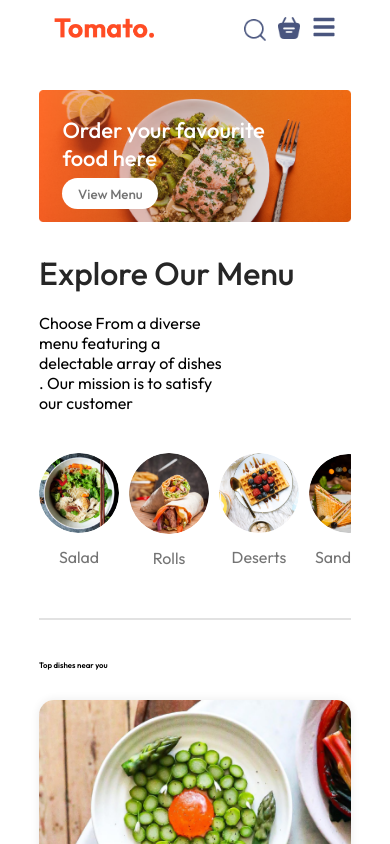
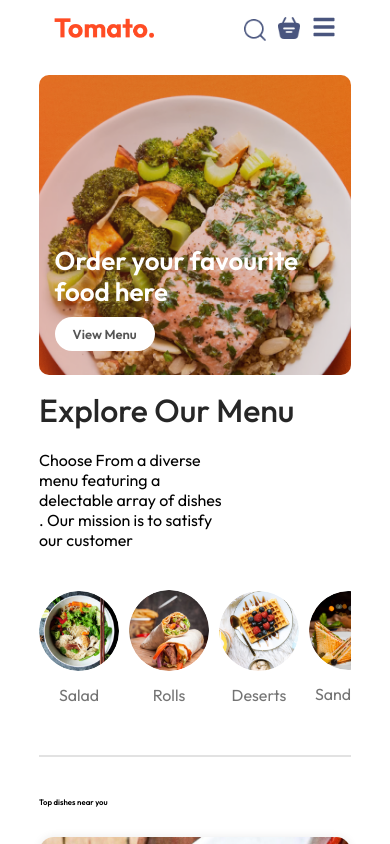
Before and after one commit to mercyobiwueze-maker/food-delivery-website, a React (Vite) app: page / in a window 390 px wide. Shown: the top 844 px of the page. Built offline with nearby package versions, Linux system fonts and the light colour scheme.

Commit message:
second commit

```diff
--- a/src/Components/Header/Header.css
+++ b/src/Components/Header/Header.css
@@ -1,52 +1,137 @@
-.header{
-    height: 34vw;
+.header {
+  width: 100%;
+  min-height: 600px;
+  height: 38vw;
+  max-height: 800px;
   margin: 30px auto;
-    background: url('/header_img.png') no-repeat;
-    background-size: contain;
+  background: url("/header_img.png") center center no-repeat;
+  background-size: cover;
+  border-radius: 15px;
   position: relative;
+  overflow: hidden;
 }
-.header-contents{
+
+.header-contents {
   position: absolute;
+  bottom: 10%;
+  left: 6%;
   display: flex;
   flex-direction: column;
-    align-items: start;
-    gap: 1.5vw;
-    max-width: 50%;
-    bottom: 10%;
-    left: 6vw;
-    animation: fadeIn 3s;
+  align-items: flex-start;
+  gap: 18px;
+  width: 50%;
+  animation: fadeIn 1.5s;
 }
-.header-contents h2{
-    font-weight: 500;
+
+.header-contents h2 {
+  color: #fff;
+  font-size: clamp(2rem, 5vw, 4rem);
+  font-weight: 600;
+  line-height: 1.2;
+}
+
+.header-contents p {
+  color: #fff;
+  font-size: clamp(14px, 1.2vw, 18px);
+  line-height: 1.6;
+}
+
+.header-contents button {
+  border: none;
+  outline: none;
+  background: #fff;
+  color: #555;
+  font-size: clamp(14px, 1vw, 18px);
+  font-weight: 600;
+  padding: 14px 32px;
+  border-radius: 50px;
+  cursor: pointer;
+  transition: 0.3s;
+}
+
+.header-contents button:hover {
+  background: tomato;
   color: white;
-    font-size: max(4.5vw,22px);
 }
-.header-contents p{
-color: white;
-font-size: 1vw;
+
+/* Large Tablets */
+@media (max-width: 1024px) {
+  .header {
+    min-height: 500px;
   }
-.header-contents button{
-    border: none;
-    color: #747474;
-    font-weight: 500;
-    padding: 1vw 2.3vw;
-    background-color: white;
-    font-size: max(1vw 13px);
-    border-radius: 50px;
-}
-@media(max-width:1050px) {
-    .header-contents{
-        max-width: 45%;
+
+  .header-contents {
+    width: 60%;
   }
 }
-@media(max-width:750px) {
-    .header-contents{
-        max-width: 65%;
+
+/* Tablets */
+@media (max-width: 768px) {
+  .header {
+    min-height: 420px;
+    border-radius: 10px;
   }
-    .header-contents p{
+
+  .header-contents {
+    width: 70%;
+    left: 5%;
+    bottom: 8%;
+  }
+
+  .header-contents p {
+    font-size: 15px;
+  }
+
+  .header-contents button {
+    padding: 12px 26px;
+  }
+}
+
+/* Phones */
+@media (max-width: 576px) {
+  .header {
+    min-height: 350px;
+    margin: 15px auto;
+  }
+
+  .header-contents {
+    width: 90%;
+    left: 5%;
+    bottom: 8%;
+    gap: 14px;
+  }
+
+  .header-contents h2 {
+    font-size: 32px;
+  }
+
+  .header-contents p {
     display: none;
   }
-    .header-contents button{
-padding: 2vw 4vw;
+
+  .header-contents button {
+    padding: 10px 22px;
+    font-size: 14px;
   }
 }
+
+/* Small Phones */
+@media (max-width: 400px) {
+  .header {
+    min-height: 300px;
+  }
+
+  .header-contents {
+    width: 92%;
+    gap: 10px;
+  }
+
+  .header-contents h2 {
+    font-size: 26px;
+  }
+
+  .header-contents button {
+    padding: 9px 18px;
+    font-size: 13px;
+  }
+}
```
Lines whose indentation alone changed are shown as unchanged.
